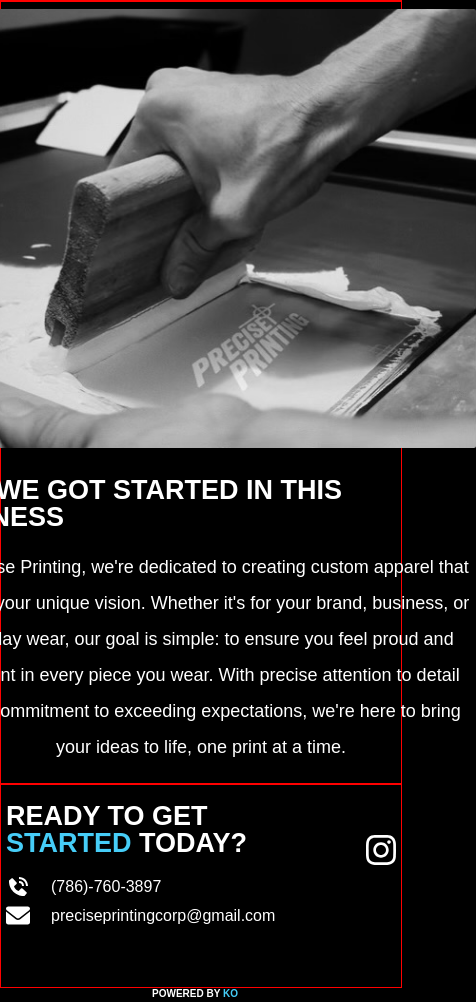
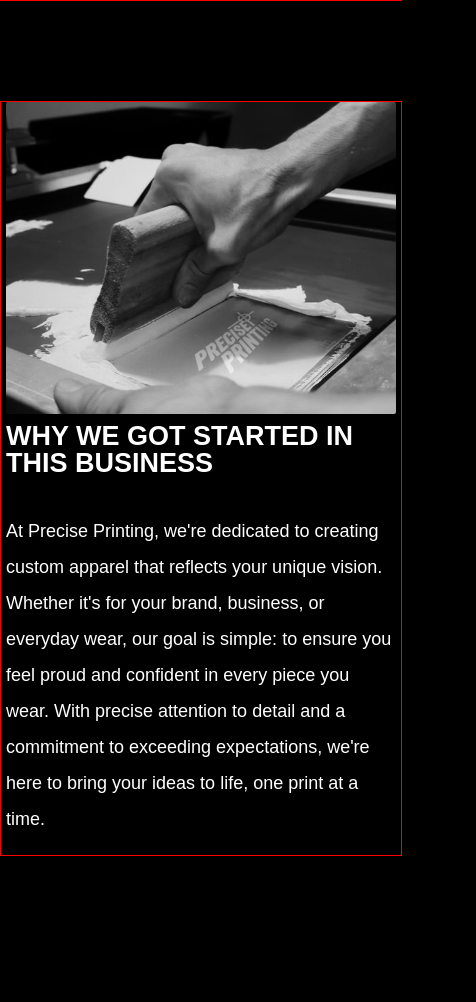
Before and after one commit to kevinochoa8266/precise-printing-site, a plain HTML site: page index.html in a window 390 px wide. Shown: the part 635-1637 px from the top of the page, 476 px wide, since content can reach past the window. Drawn offline with nearby package versions, Linux system fonts and the light colour scheme; a web font is replaced by a local one.

Commit message:
fixed image responsiveness

```diff
--- a/styles.css
+++ b/styles.css
@@ -54,7 +54,6 @@ header h1 {
     font-weight: bold;
     line-height: 1;
     margin-top: 6rem;
-    margin-bottom: 15rem;
 }
 
 header h1 span {
@@ -64,12 +63,15 @@ header h1 span {
 main {
     display: flex;
     gap: 9.5rem;
+    margin-bottom: 15rem;
+    margin-top: 10rem;
 }
 
 .in-action {
-    width:55rem;
-    height:auto;
+    max-width: 100%;
+    height: auto;
     border-radius: 2px;
+    flex: 1;
 }
 
 .got-started-heading {
@@ -90,9 +92,12 @@ main {
     margin-top: 0.65rem;
 }
 
-.left-col {
+/* .left-col {
     margin-top: 0.65rem;
     margin-bottom: 15rem;
+} */
+.right-col {
+    flex: 1;
 }
 
 .right-col p {
@@ -222,6 +227,12 @@ footer {
         height: 6.5rem;
     }
 
+    .in-action {
+        max-width:100%;
+        height:auto;
+        border-radius: 2px;
+    }
+
 
   }
 
@@ -258,18 +269,23 @@ footer {
         justify-content: center;
     }
 
-    .left-col {
+    /* .left-col {
         margin-bottom: 2rem;
-    }
+    } */
 
-    .right-col p {
+    /* .right-col p {
         margin-top: 0;
-        width: 55rem;
         text-align: center;
-    }
+    } */
 
     .left-col-footer h1 {
         font-size: 2.7rem;
+    }
+
+    .in-action {
+        max-width:100%;
+        height:auto;
+        border-radius: 2px;
     }
   }
 
@@ -278,12 +294,24 @@ footer {
     .container-responsive {
       max-width: 640px;
     }
+
+    .in-action {
+        max-width:100%;
+        height:auto;
+        border-radius: 2px;
+    }
   }
 
   /* sm */
   @media (max-width: 640px) {
     .container-responsive {
       max-width: 475px;
+    }
+
+    .in-action {
+        max-width:100%;
+        height:auto;
+        border-radius: 2px;
     }
   }
 
@@ -292,4 +320,10 @@ footer {
     .container-responsive {
       width: 100%;
     }
+
+    .in-action {
+        max-width:100%;
+        height:auto;
+        border-radius: 2px;
+    }
   }
```
